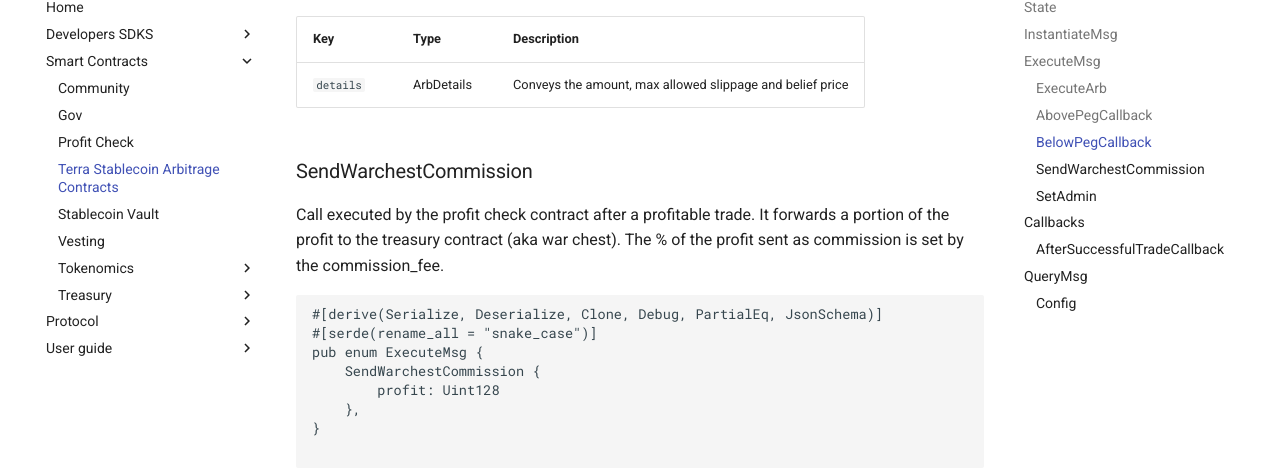
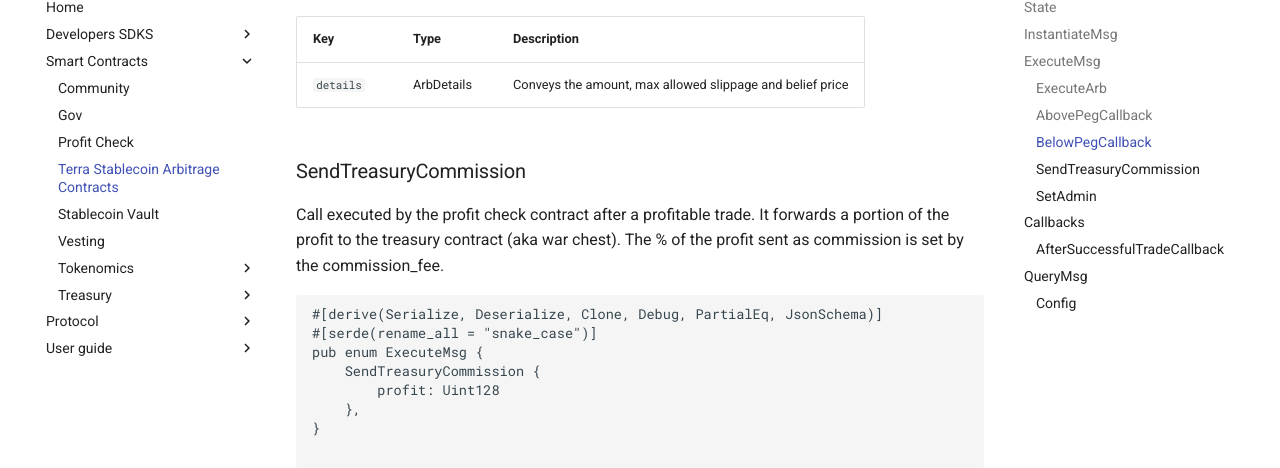
Before and after one commit to White-Whale-Defi-Platform/docs, an MkDocs documentation site: the page built from docs/Smart-Contracts/Stablecoin-Arb.md, in a window 1280 px wide and 900 px high, scrolled down 2629 px. Shown: the part 101-569 px from the top of the window. Built offline with MkDocs 1.6.1 and Material for MkDocs 9.7.7, drawn with Linux system fonts in a browser that asks for light colours; comment, search, counter and statistics services are not loaded; some of the changed text lies outside the part shown.

Commit message:
change warchest to treasury

```diff
--- a/docs/Smart-Contracts/Stablecoin-Arb.md
+++ b/docs/Smart-Contracts/Stablecoin-Arb.md
@@ -102,7 +102,7 @@ pub enum ExecuteMsg {
 | :--- | :--- | :--- |
 | `details` | ArbDetails | Conveys the amount, max allowed slippage and belief price |
 
-### SendWarchestCommission
+### SendTreasuryCommission
 
 Call executed by the profit check contract after a profitable trade. It forwards a portion of the profit to the treasury contract (aka war chest). The % of the profit sent as commission is set by the commission_fee.
 
@@ -110,7 +110,7 @@ Call executed by the profit check contract after a profitable trade. It forwards
 #[derive(Serialize, Deserialize, Clone, Debug, PartialEq, JsonSchema)]
 #[serde(rename_all = "snake_case")]
 pub enum ExecuteMsg {
-    SendWarchestCommission {
+    SendTreasuryCommission {
         profit: Uint128
     },
 }
```
Also changed, not shown: other parts of docs/Smart-Contracts/Stablecoin-Arb.md (+1 -1 lines), docs/Smart-Contracts/Stablecoin-Vault.md (+9 -9 lines).
